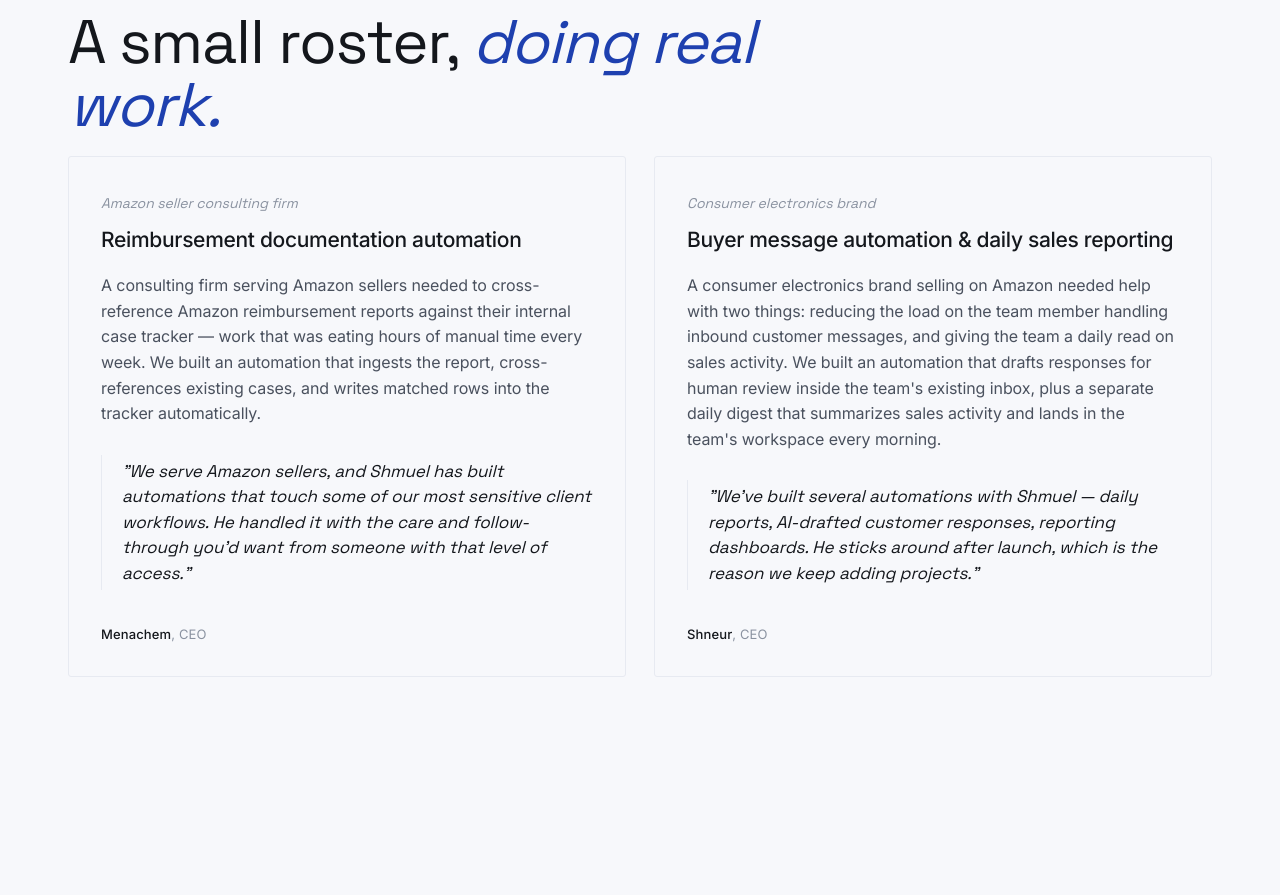
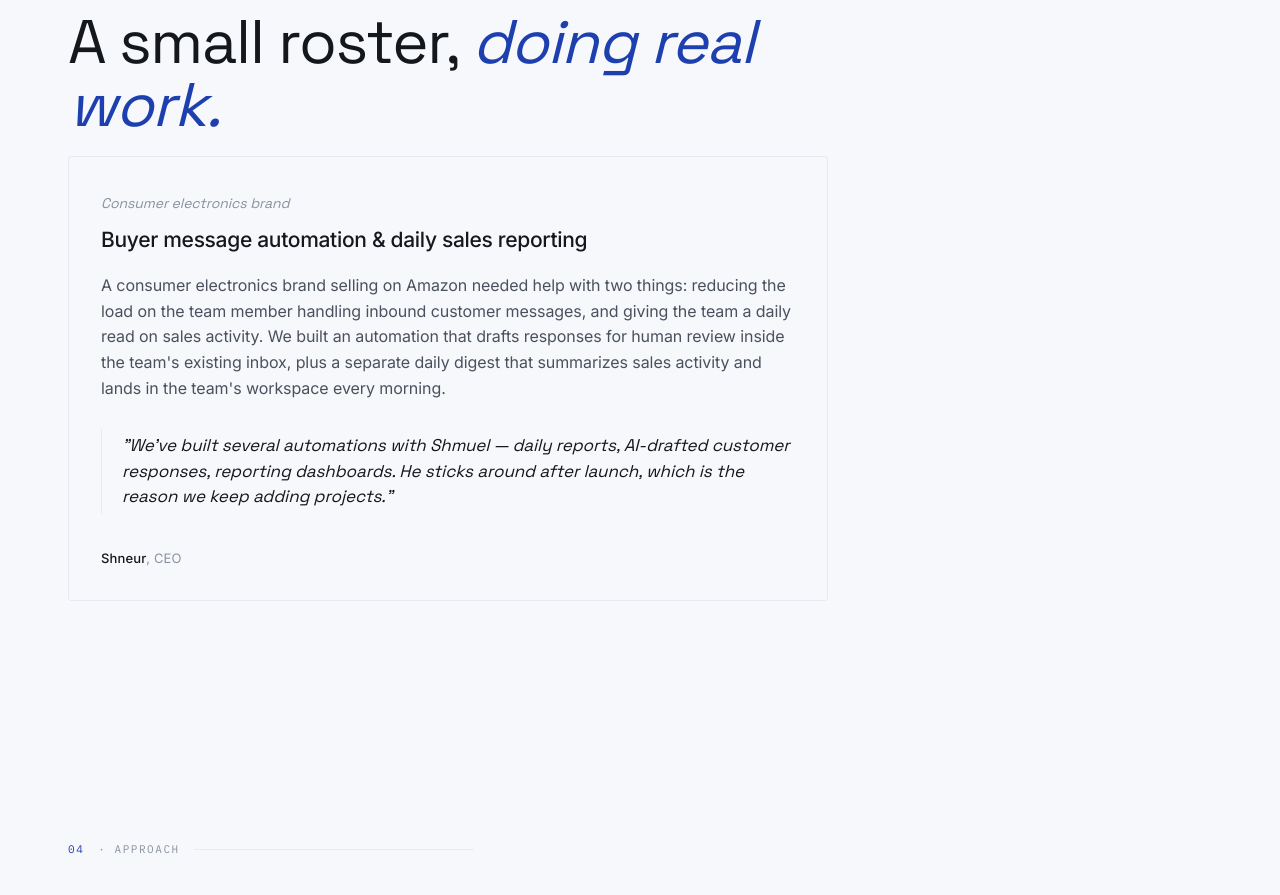
Before and after one commit to holzmanshmuel/holzman-ai-site, a plain HTML site: page ledgerly.html in a window 1280 px wide. Shown: the part 3249-4144 px from the top of the page. Drawn offline with Linux system fonts and the light colour scheme.

Commit message:
Drop the reimbursement engagement from Ledgerly; link MarginStory as a demo
- ledgerly.html: the "Reimbursement documentation automation" case card is
  deleted, quote and attribution included. Reimbursement is not to appear on
  any public page. The roster is now one engagement.
- .cases becomes auto-fit with a 760px cap on .case, so a single card keeps a
  readable measure instead of orphaning half the row. Two cards still sit side
  by side if one is added back.
- amazon-sellers.html: "The productised version is MarginStory" ->
  "You can see a demo of it here: MarginStory", pointing at /amazon-pnl#demo
  where the live demo actually sits.

Verified at 1440 and 400 px: no horizontal overflow on ledgerly, index or
amazon-sellers; no console errors; grep for "reimburs" across the repo
returns nothing.

Co-Authored-By: Claude Opus 5 (1M context) <noreply@anthropic.com>
Claude-Session: https://claude.ai/code/session_017d9rCAuvHGFAMwzEsLDgK1

```diff
--- a/ledgerly.html
+++ b/ledgerly.html
@@ -393,12 +393,16 @@
   /* ───────── Section 03: cases ───────── */
   .cases{
     display:grid;
-    grid-template-columns: repeat(2, 1fr);
+    /* auto-fit so the roster reads right at any length: two cards sit side by
+       side, a single card keeps a comfortable measure instead of orphaning
+       half the row. */
+    grid-template-columns: repeat(auto-fit, minmax(min(100%, 420px), 1fr));
     gap:28px;
     margin-top:8px;
   }
   @media (max-width: 900px){.cases{grid-template-columns:1fr}}
   .case{
+    max-width:760px;
     background:var(--bg);
     border:1px solid var(--rule);
     border-radius:3px;
@@ -719,16 +723,6 @@
 
     <div class="cases">
       <article class="case reveal">
-        <div class="case-meta">Amazon seller consulting firm</div>
-        <h3 class="case-label">Reimbursement documentation automation</h3>
-        <p class="case-body">A consulting firm serving Amazon sellers needed to cross-reference Amazon reimbursement reports against their internal case tracker — work that was eating hours of manual time every week. We built an automation that ingests the report, cross-references existing cases, and writes matched rows into the tracker automatically.</p>
-        <blockquote class="case-quote">
-          <p>"We serve Amazon sellers, and Shmuel has built automations that touch some of our most sensitive client workflows. He handled it with the care and follow-through you'd want from someone with that level of access."</p>
-        </blockquote>
-        <div class="case-attr"><strong>Menachem</strong>, CEO</div>
-      </article>
-
-      <article class="case reveal">
         <div class="case-meta">Consumer electronics brand</div>
         <h3 class="case-label">Buyer message automation &amp; daily sales reporting</h3>
         <p class="case-body">A consumer electronics brand selling on Amazon needed help with two things: reducing the load on the team member handling inbound customer messages, and giving the team a daily read on sales activity. We built an automation that drafts responses for human review inside the team's existing inbox, plus a separate daily digest that summarizes sales activity and lands in the team's workspace every morning.</p>
```
Also changed, not shown: amazon-sellers.html (+1 -1 lines).
